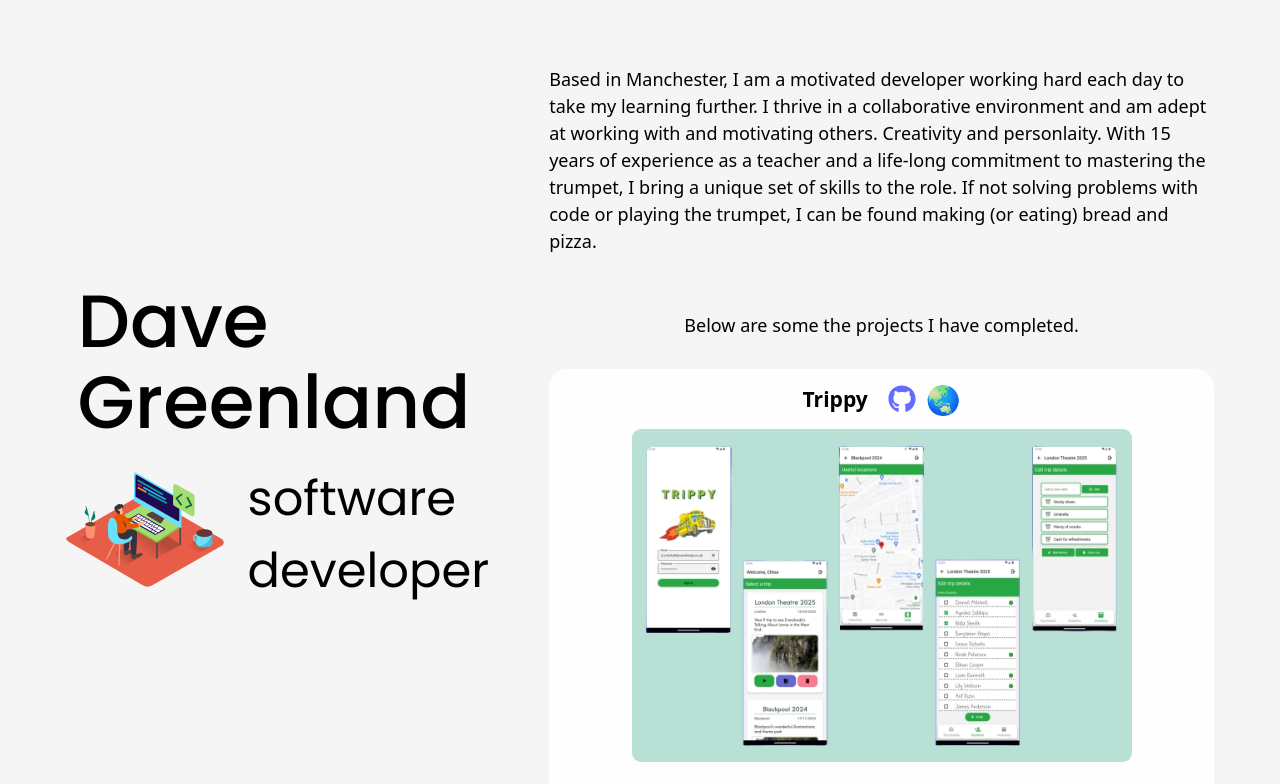
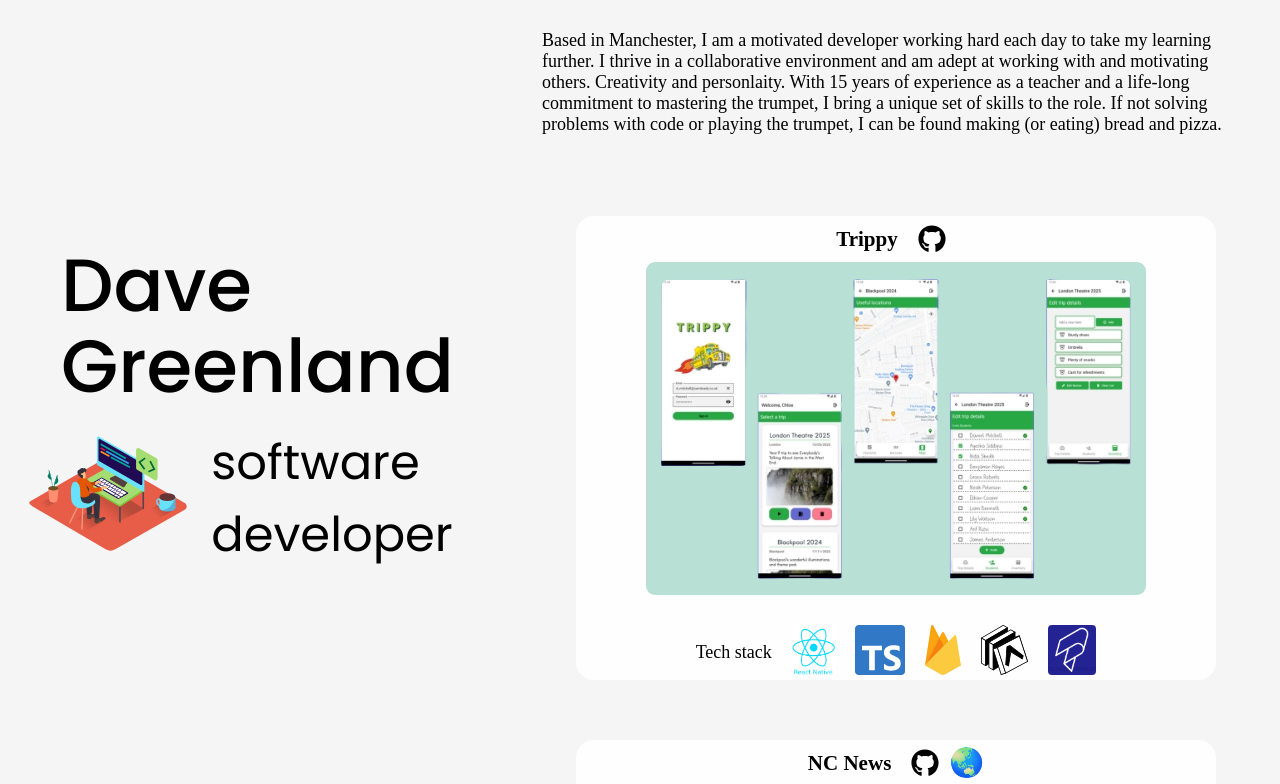
Before and after one commit to CoupDeWhoop/dg-portfolio, a React (Vite) app: page / in a window 1280 px wide. Shown: the top 784 px of the page. Built offline with nearby package versions, Linux system fonts and the light colour scheme; a web font is replaced by a local one.

Commit message:
started styling for mobile first

```diff
--- a/src/App.css
+++ b/src/App.css
@@ -11,7 +11,9 @@ a {
 a:visited {
   color: black;
 }
-
+a:hover {
+  color: #535bf2;
+}
 html {
   font-size: 18px;
 }
@@ -25,62 +27,63 @@ body {
 }
 main {
   display: flex;
-  padding: 2rem;
+  flex-direction: column;
+  align-items: center;
+  justify-content: center;
+  /* padding: 2rem; */
   max-width: 1300px;
 }
-.header {
-  height: 100vh;
-  position: sticky;
-  top: 0;
-  width: 40%;
+
+/* .header {
   display: flex;
   flex-direction: column;
-  justify-content: center;
-  align-items: center;
-  padding-right: 2rem;
-}
+} */
 
 .header h1{
   font-family: 'Poppins', sans-serif;
-  font-size: 74px;
+  font-size: 40px;
   font-weight: 500;
   padding: 1rem;
 }
 .header p{
   font-family: 'Poppins', sans-serif;
   font-weight: 400;
-  font-size: 48px;
+  font-size: 24px;
   padding-left: 1rem;
-
 }
 .header-card {
-  max-width: 400px;
+  padding:20px;
 }
 .profile-image {
-  width: 170px;
-  padding-bottom: 20px;
+  width: 60px;
 }
+
 .job-title-container {
   display: flex;
-  flex-direction: row;
+  justify-content: center;
   align-items: center;
 }
+
 .scroll-container {
   display: flex;
   flex-direction: column;
   justify-content: center;
   align-items: center;
-  width: 60%;
-
+  width: 100%;
 }
 .intro-text {
   margin: 30px;
 }
 .project-list {
   width: 100%;
+  display: flex;
+  flex-direction: column;
+  align-items: center;
+  justify-content: center;
 }
 .project-card {
-  margin: 30px 30px;
+  margin: 15px 15px;
+  width: 95vw;
   border-radius: 1rem;
   display: flex;
   flex-direction: column;
@@ -111,8 +114,8 @@ main {
   align-items: center;
 }
 .flip-card-container {
-  width: 500px;
-  height: 333.33px;
+  width: 90vw;
+  height: 60vw;
   perspective: 1000px;
 }
 .flip-card {
@@ -194,11 +197,53 @@ main {
 .tech-logo-container:hover .tech-title {
   opacity: 1;
 }
-@media (max-width: 1200px) {
-  .job-title-container {
+
+@media (min-width: 800) {
+  main {
     flex-direction: column;
-    align-items: flex-start;
-    padding: 20px;
+  }
+}
+@media (min-width: 1200px) {
+  main {
+    flex-direction: row;
+    justify-content: flex-start;
+    align-items: stretch;
+  }
+  .header {
+    height: 100vh;
+    position: sticky;
+    top: 0;
+    width: 40%;
+    display: flex;
+    flex-direction: column;
+    justify-content: center;
+    align-items: center;
+    padding-right: 2rem;
+  }
+  .header-card {
+    max-width: 400px;
+    padding:5px;
+  }
+  .header h1 {
+    font-size: 74px;
+  }
+  .header p{
+    font-size: 48px;
+  }
+  .profile-image {
+    width: 170px;
+    padding-bottom: 20px;
+  }
+  .scroll-container {
+    width: 60%;
+  }
+  .project-card {
+    width: 640px;
+    margin: 30px 30px;
+  }
+  .flip-card-container {
+    width: 500px;
+    height: 333.33px;
   }
 }
 /* @keyframes fadeIn {
@@ -209,12 +254,3 @@ main {
     opacity: 1;
   }
 } */
-
-
-/* @media (max-width: 1040px) { needs to be header at the top up to here
-  .job-title-container {
-    flex-direction: column;
-    align-items: flex-end;
-  }
-
-} */
--- a/src/components/Projects.jsx
+++ b/src/components/Projects.jsx
@@ -17,7 +17,7 @@ const projectsData = [
     description: 'Fromt end we applicaiton built in react. etc Lorem ipsum dolor sit amet consectetur adipisicing elit. Provident aut magni obcaecati nesciunt iusto recusandae, iste quo consequatur a tempora animi reprehenderit perferendis nihil aliquam magnam minima? Minus, a sunt?',
     image: 'src/assets/project-images/nc-news.png',
     gitHub: 'https://github.com/CoupDeWhoop/fe-nc-news',
-    hostedSite: '',
+    hostedSite: 'https://incomparable-pithivier-d5878b.netlify.app/',
     hostedAltText: 'under construction 👷🏼‍♂️',
     techStack: ['react', 'javascript', 'axios', 'css']
   },
@@ -53,6 +53,7 @@ const Projects = () => {
     setCardFlipped(newCardState)
   }
 
+
   return (
     <section className="project-list">
       {projectsData.map((project, index) => (
@@ -69,7 +70,7 @@ const Projects = () => {
                 {project.hostedSite? <a
                   href={project.hostedSite} target="_blank">
                   <p style={{ fontSize: '28px' }}>🌏</p>
-                  </a> : <p className="no-hosted-site"style={{ fontSize: '28px' }}>🌏</p>}
+                  </a> : null }
                 </div>
             </div>
           </div>
--- a/src/components/ScrollSection.jsx
+++ b/src/components/ScrollSection.jsx
@@ -4,7 +4,6 @@ export default function ScrollSection() {
         <section className="scroll-container">
             <p className="intro-text">Based in Manchester, I am a motivated developer working hard each day to take my learning further. I thrive in a collaborative environment and am adept at working with and motivating others. Creativity and personlaity. With 15 years of experience as a teacher and a life-long commitment to mastering the trumpet, I bring a unique set of skills to the role. If not solving problems with code or playing the trumpet, I can be found making (or eating) bread and pizza.</p>
             <br/>
-            <p>Below are some the projects I have completed.</p>
             <Projects />
         </section>
     )
--- a/src/index.css
+++ b/src/index.css
@@ -1,11 +1,11 @@
 :root {
-  font-family: "Poppin", system-ui, Avenir, Helvetica, Arial, sans-serif;
+  /* font-family: "Poppin", system-ui, Avenir, Helvetica, Arial, sans-serif;
   line-height: 1.5;
   font-weight: 400;
 
-  color-scheme: light dark;
+  color-scheme: light dark; */
   /* color: rgba(255, 255, 255, 0.87); */
-  background-color: #242424;
+  /* background-color: #242424; */
 
   font-synthesis: none;
   text-rendering: optimizeLegibility;
@@ -13,29 +13,27 @@
   -moz-osx-font-smoothing: grayscale;
 }
 
-a {
+/* a {
   font-weight: 500;
   color: #646cff;
   text-decoration: inherit;
-}
-a:hover {
-  color: #535bf2;
-}
+} */
 
-body {
+
+/* body {
   margin: 0;
   display: flex;
   place-items: center;
   min-width: 320px;
   min-height: 100vh;
-}
+} */
 
 h1 {
   font-size: 3.2em;
   line-height: 1.1;
 }
 
-button {
+/* button {
   border-radius: 8px;
   border: 1px solid transparent;
   padding: 0.6em 1.2em;
@@ -52,7 +50,7 @@ button:hover {
 button:focus,
 button:focus-visible {
   outline: 4px auto -webkit-focus-ring-color;
-}
+} */
 
 /* @media (prefers-color-scheme: light) {
   :root {
```
